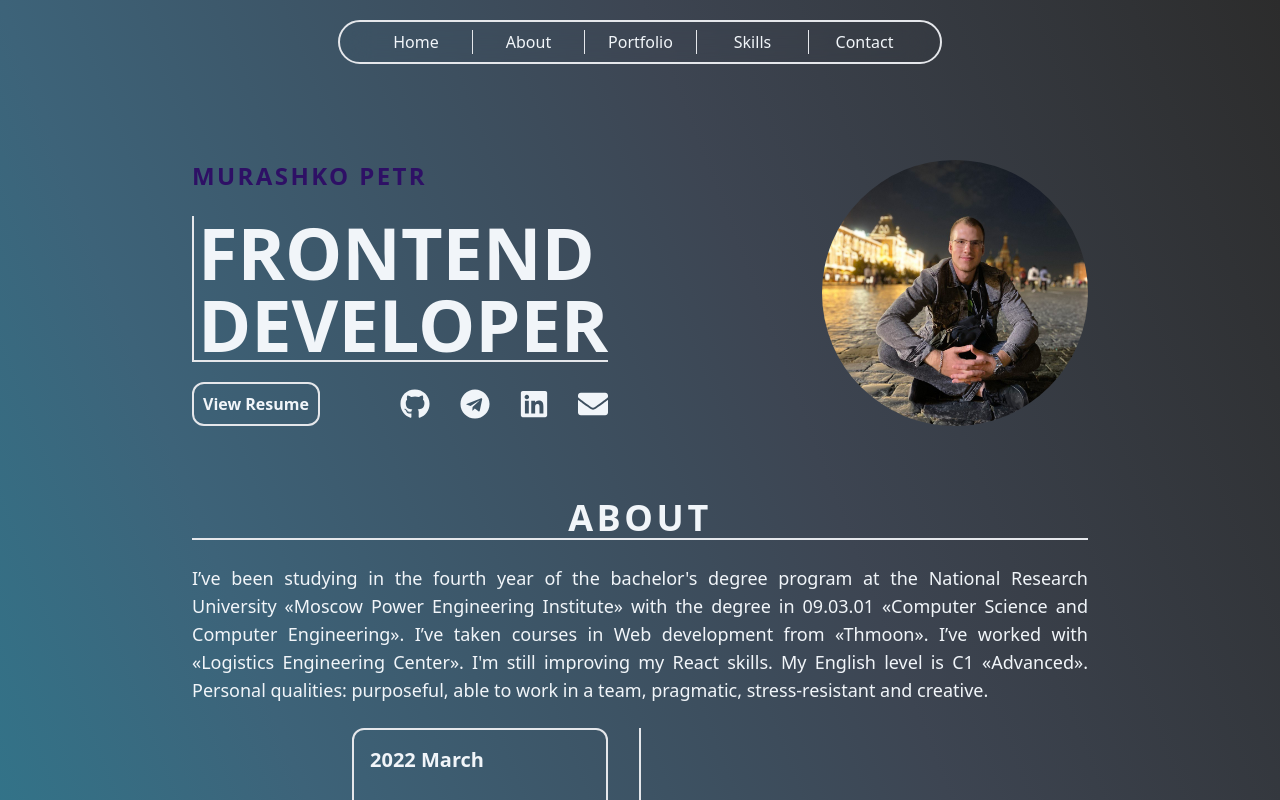
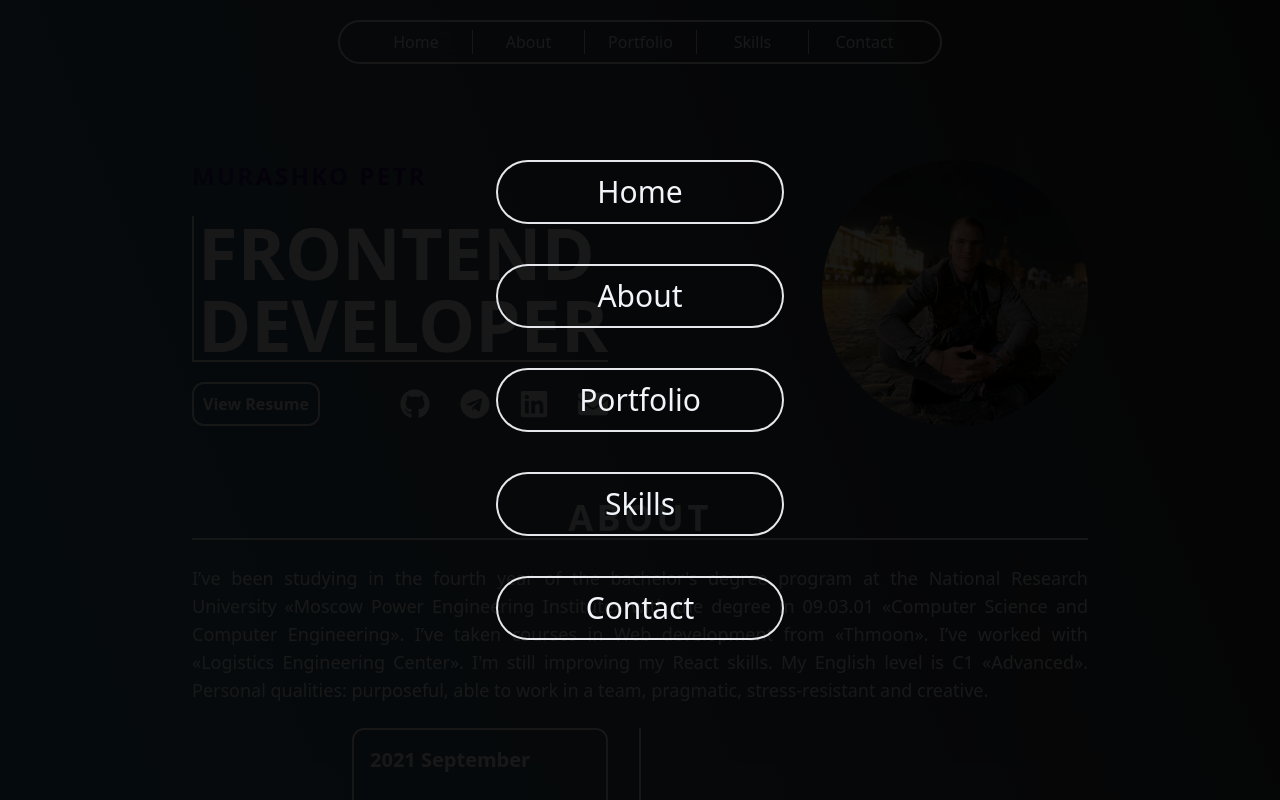
Before and after one commit to murashko12/MurashkoPA-portfolio, a React (Vite) app: page / in a window 1280 px wide. Shown: the top 800 px of the page. Built offline with nearby package versions, Linux system fonts and the light colour scheme.

Commit message:
fix bugs

```diff
--- a/src/components/About.tsx
+++ b/src/components/About.tsx
@@ -32,9 +32,9 @@ const About:React.FC = () => {
                                 <div className="flex justify-start w-full mx-auto items-center">
                                     <div className="w-full text-center sm:text-left sm:w-1/2 sm:pr-8">
                                         <div className="p-4 border-2 rounded-xl text-slate-100">
-                                            <h1 className="text-xl border-b sm:border-none">2022 March</h1>
+                                            <h1 className="text-xl border-b sm:border-none">2021 September</h1>
                                             <br />
-                                            <p>The start learning Frontend-development and the first acquaintance with react.</p>
+                                            <p>Development of the client side of the «Logistics Engineering Center» company's website</p>
                                         </div>
                                     </div>
                                 </div>
@@ -52,7 +52,7 @@ const About:React.FC = () => {
                                         <div className="p-4 border-2 rounded-xl text-slate-100">
                                             <h1 className="text-xl border-b sm:border-none">2022 June</h1>
                                             <br />
-                                            <p>Freelancing at the startup «Thmoon»</p>
+                                            <p>Intern at the startup «Thmoon»</p>
                                         </div>
                                     </div>
                                 </div>
@@ -68,9 +68,9 @@ const About:React.FC = () => {
                                 <div className="flex justify-start w-full mx-auto items-center">
                                     <div className="w-full text-center sm:text-left sm:w-1/2 sm:pr-8">
                                         <div className="p-4 border-2 rounded-xl text-slate-100">
-                                            <h1 className="text-xl border-b sm:border-none">2022 November</h1>
+                                            <h1 className="text-xl border-b sm:border-none">2023 February</h1>
                                             <br />
-                                            <p>Development of the client side of the «Logistics Engineering Center» company's website</p>
+                                            <p>Junior at the startup «Thmoon»</p>
                                         </div>
                                     </div>
                                 </div>
--- a/src/components/Home.tsx
+++ b/src/components/Home.tsx
@@ -51,7 +51,7 @@ const Home = () => {
         },{
             id: 3,
             child: <FaLinkedin size={30} />,
-            href: "#",
+            href: "https://www.linkedin.com/in/petr-murashko-646463297/",
         },{
             id: 4,
             child: <FaEnvelope size={30} />,
--- a/src/components/ModalWindow.tsx
+++ b/src/components/ModalWindow.tsx
@@ -1,19 +1,23 @@
-// const ModalWindow = ({open, onClose, children}) => {
-//     return (
-//         <div onClick={onClose}
-//             className={`fixed inset-0 flex justify-center items-center transition-colors
-//                 ${open ? "visible bg-black/70" : "invisible"}
-//                 w-full
-//             `}
-//         >
-//             <div
-//                 onClick={(e) => e.stopPropagation()}
-//                 className=""
-//             >
-//                 {children}
-//             </div>
-//         </div>
-//     )
-// }
+import React, { ReactNode } from "react"
 
-// export default ModalWindow
+interface ModalType {
+    children?: ReactNode;
+    isOpen: boolean;
+    toggle: () => void;
+}
+
+const ModalWindow: React.FC<ModalType> = ({children, isOpen, toggle}) => {
+    return (
+        <div onClick={toggle}
+            className={`fixed z-10 inset-0 flex justify-center items-center transition-colors
+                ${isOpen ? "visible bg-black/90" : "invisible"} w-full`
+            }
+        >
+            <div onClick={(e) => e.stopPropagation()}>
+                {children}
+            </div>
+        </div>
+    )
+}
+
+export default ModalWindow
--- a/src/components/NavBar.tsx
+++ b/src/components/NavBar.tsx
@@ -2,6 +2,7 @@ import { useState } from "react";
 import {motion} from "framer-motion"
 import { IoMenu, IoClose } from "react-icons/io5";
 import { Link } from "react-scroll";
+import ModalWindow from "./ModalWindow";
 
 type NavBarPoint = {
     id: number;
@@ -21,7 +22,7 @@ const NavBarAnimation = {
 
 const NavBar: React.FC = () => {
 
-    const [nav, setNav] = useState<boolean>(false)
+    const [nav, setNav] = useState<boolean>(true)
 
     const links: NavBarPoint[] = [
         {
@@ -48,9 +49,7 @@ const NavBar: React.FC = () => {
                 initial="hidden"
                 whileInView="visible"
                 className="fixed flex justify-center top-0 right-0 left-0 z-10 opacity-0 lg:opacity-100"
-
             >
-
                 <motion.nav
                     variants={NavBarAnimation}
                     transition={{duration: 1.2}}
@@ -66,17 +65,28 @@ const NavBar: React.FC = () => {
                         }
                     </ul>
                 </motion.nav>
-
-
             </motion.div>
             <motion.button
                     onClick={() => setNav(!nav)}
                     variants={NavBarAnimation}
                     transition={{duration: 1.2}}
-                    className="fixed text-slate-100 backdrop-blur-lg top-5 left-[15%]  p-4 mt-0 rounded-full border-2 z-10 opacity-100 lg:opacity-0"
+                    className="fixed text-slate-100 backdrop-blur-lg top-5 left-[15%]  p-4 mt-0 rounded-full border-2 z-20 opacity-100 lg:opacity-0"
                 >
                     {nav ? <IoClose size={24}/> : <IoMenu size={24}/>}
             </motion.button>
+            <ModalWindow isOpen={nav} toggle={() => setNav(false)}>
+                <nav className="text-slate-100 text-3xl">
+                    <ul className="flex flex-col gap-10">
+                        {
+                            links.map(({id,link}) => (
+                                <li key={id} className="w-72 py-3 text-center cursor-pointer capitalize border-2 rounded-full">
+                                    <Link onClick={() => setNav(false)} to={link} smooth duration={500}>{link}</Link>
+                                </li>
+                            ))
+                        }
+                    </ul>
+                </nav>
+            </ModalWindow>
         </>
     )
 }
--- a/src/components/Portfolio.tsx
+++ b/src/components/Portfolio.tsx
@@ -5,6 +5,7 @@ import passwordGenerator from '../images/projects/passwordGenerator.png'
 import githubSearch from '../images/projects/githubSearch.png'
 import watchShop from '../images/projects/watchShop.png'
 import kanbanBoard from '../images/projects/kanbanBoard.png'
+import ecommerceApp from '../images/projects/ecommerceApp.png'
 // ------------------------------------------------------------------------------
 import { SiHtml5,SiCss3,SiJavascript,SiTypescript,SiReact,SiNextdotjs,SiMui,SiTailwindcss,SiRedux } from "react-icons/si";
 
@@ -75,6 +76,13 @@ const Portfolio: React.FC = () => {
             stackProject: [StackIcons["React"],StackIcons["TS"],StackIcons["Tailwindcss"]],
             linkCode: 'https://github.com/murashko12/kanban-board-ts',
             linkDemo: 'https://kanban-board-ts-virid.vercel.app/'
+        },{
+            id: 6,
+            imgName: ecommerceApp,
+            titleProject: "Ecommerce App",
+            stackProject: [StackIcons["React"],StackIcons["TS"],StackIcons["Tailwindcss"],StackIcons["Redux"]],
+            linkCode: 'https://github.com/murashko12/ecommerce-cart',
+            linkDemo: 'https://ecommerce-cart-olive.vercel.app/'
         }
     ]
 
--- a/src/components/ProjectCard.tsx
+++ b/src/components/ProjectCard.tsx
@@ -11,28 +11,28 @@ export interface IProjectParams {
     linkDemo: string;
 }
 
-const ProjectCard: React.FC<IProjectParams> = ({id,imgName,titleProject,stackProject,linkCode,linkDemo}) => {
+const ProjectCard: React.FC<IProjectParams> = (props) => {
 
     return (
-        <div key={id} className="relative overflow-hidden rounded-[20px] shadow-2xl">
+        <div className="relative overflow-hidden rounded-[20px] shadow-2xl">
             <img
-                src={imgName}
+                src={props.imgName}
                 className="rounded-[12px]"
                 alt="campApp"
             />
             <div className=" w-full h-full top-0 right-0 bg-[#050505aa] absolute flex flex-col items-center justify-around px-10 opacity-0 duration-300 hover:opacity-100">
-                <div className="text-center capitalize text-slate-100 font-black text-xl">{titleProject}</div>
+                <div className="text-center capitalize text-slate-100 font-black text-xl">{props.titleProject}</div>
                 <div className="text-slate-100 flex gap-5 w-[240px] justify-center">
-                    {stackProject}
+                    {props.stackProject}
                 </div>
                 <div className="flex gap-20">
-                    <a href={linkCode} target="blank">
+                    <a href={props.linkCode} target="blank">
                         <button className="flex justify-between px-1 items-center bg-none w-20 text-slate-100 border-2 rounded-xl duration-300 hover:text-[#050505aa] hover:bg-slate-100">
                             <FaGithub size={18}/>
                             CODE
                         </button>
                     </a>
-                    <a href={linkDemo} target="blank">
+                    <a href={props.linkDemo} target="blank">
                         <button className="flex justify-between px-1 items-center bg-none w-20 text-slate-100 border-2 rounded-xl duration-300 hover:text-[#050505aa] hover:bg-slate-100">
                             DEMO
                             <CgVercel size={18} className="border rounded-full"/>
```
Also changed, not shown: src/images/projects/ecommerceApp.png (added), 1 other file (tests, documents, lock files or other folders).
